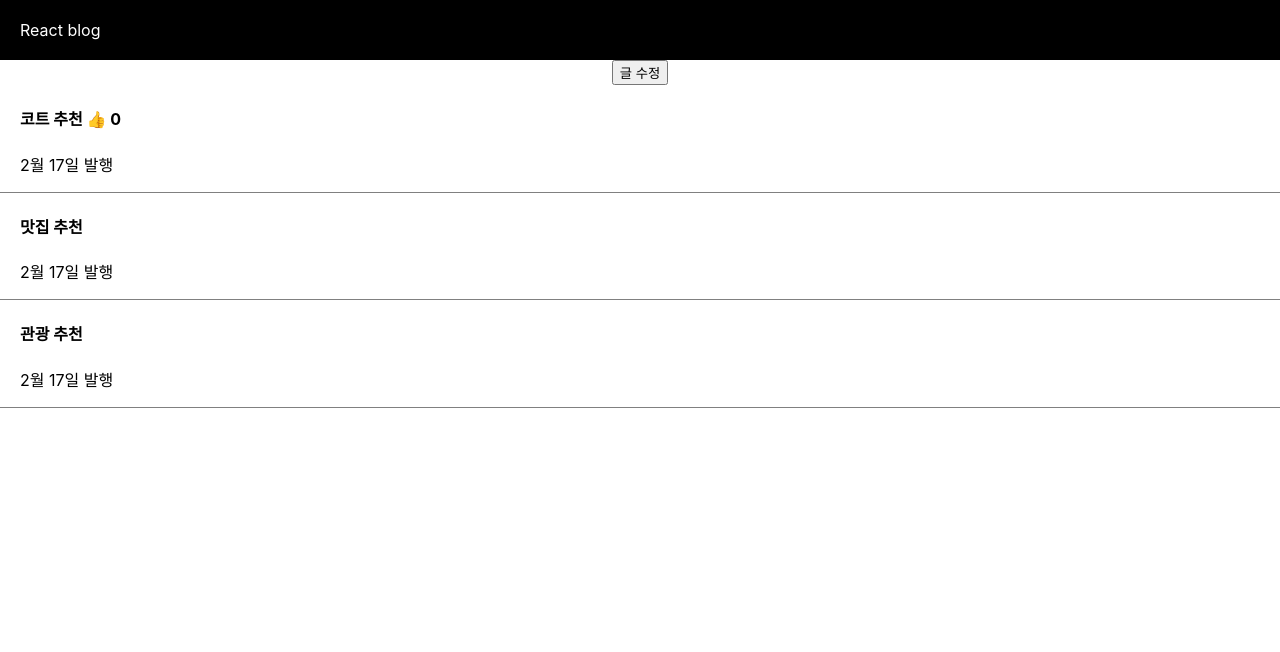
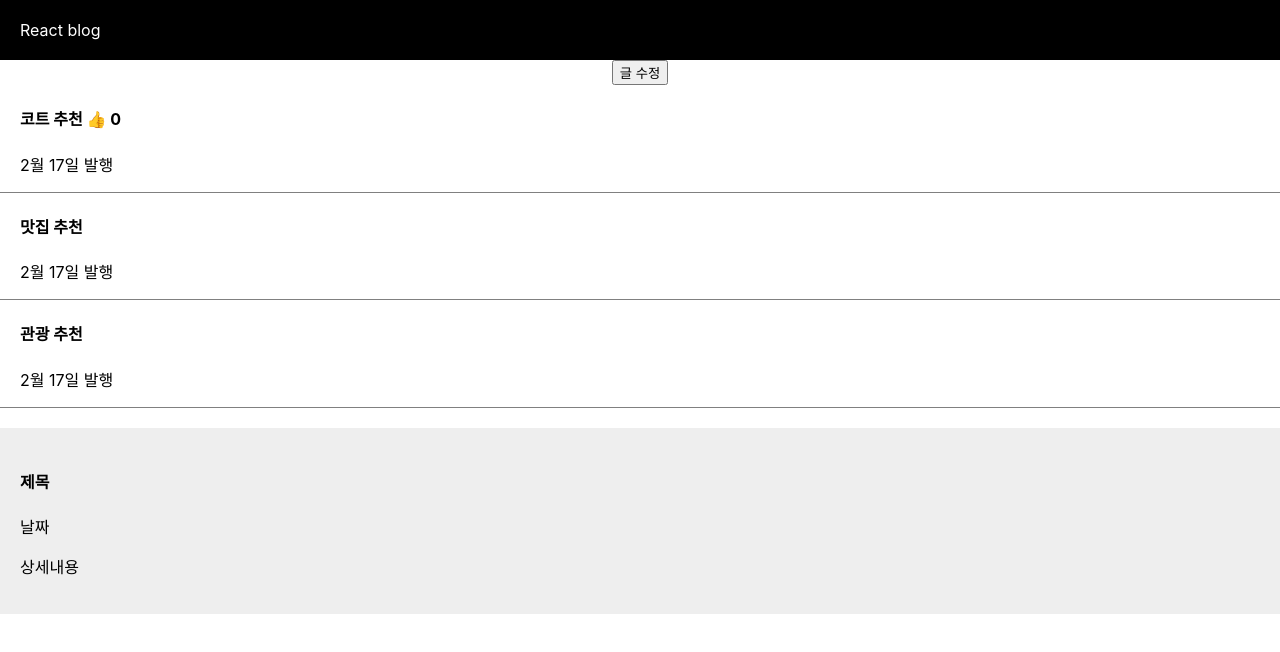
Before and after one commit to chanbin213/React, a React (Create React App) app in the folder blog/: page / in a window 1280 px wide. Shown: the top 652 px of the page. Built offline with nearby package versions, Linux system fonts and the light colour scheme.

Commit message:
React Component 사용해서 div 줄이기

```diff
--- a/blog/src/App.css
+++ b/blog/src/App.css
@@ -52,3 +52,10 @@
   padding-left : 20px;
   border-bottom : 1px solid grey;
 }
+
+.modal{
+  margin-top : 20px;
+  padding : 20px;
+  background : #eee;
+  text-align : left;
+}
--- a/blog/src/App.js
+++ b/blog/src/App.js
@@ -33,8 +33,21 @@
         <h4>{글제목[2]}</h4>
         <p>2월 17일 발행</p>
       </div>
+
+      <Modal/>
+
     </div>
-  )
+  );
+}
+
+function Modal(){
+  return(
+    <div className="modal">
+      <h4>제목</h4>
+      <p>날짜</p>
+      <p>상세내용</p>
+    </div>
+  );
 }
 
 export default App;
```
